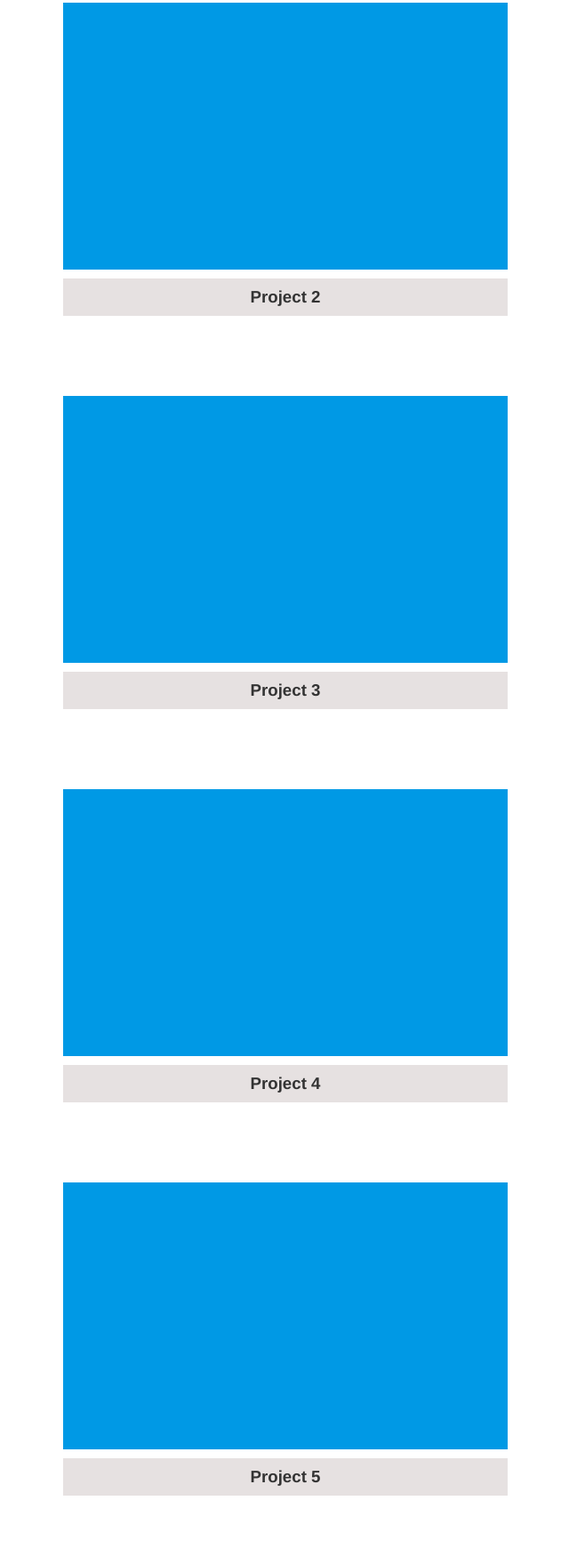
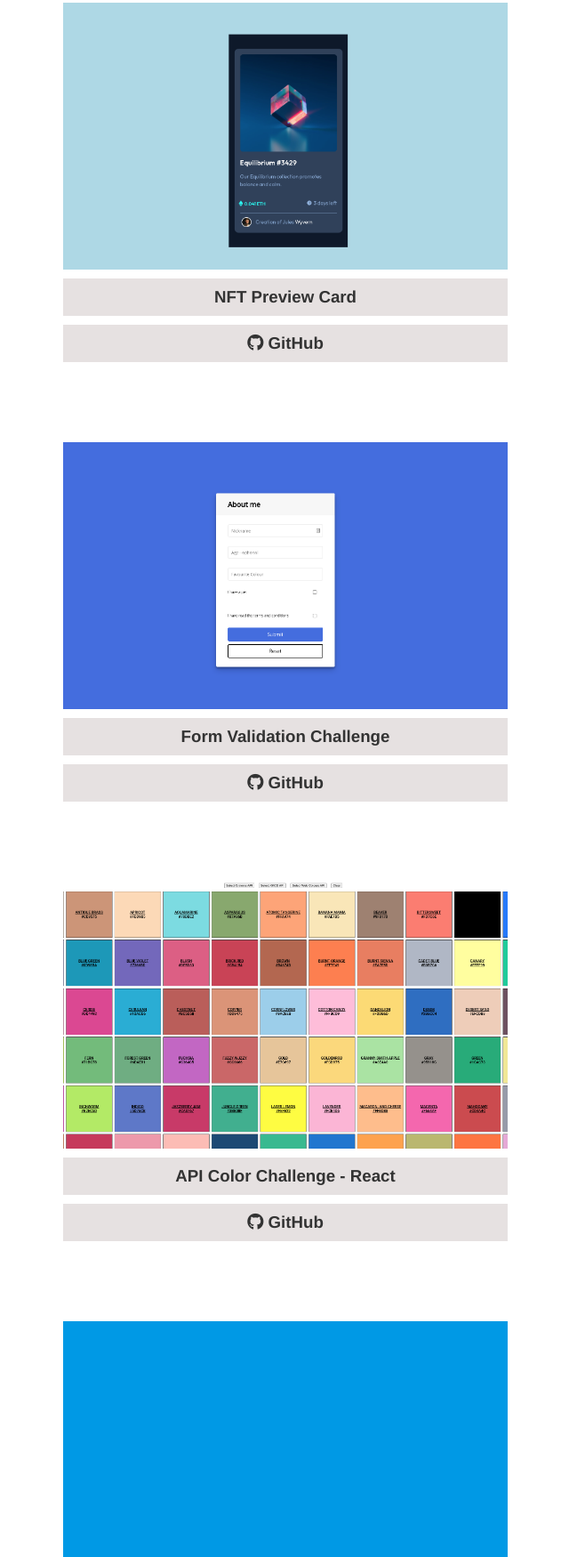
Before and after one commit to leeallen737/portfolio, a website: page portfolio.html in a window 1280 px wide. Shown: the part 676-2426 px from the top of the page at 89% size, without its empty margins (383-1023 px from the left). Drawn offline with Linux system fonts and the light colour scheme.

Commit message:
projects added

```diff
--- a/portfolio.html
+++ b/portfolio.html
@@ -55,25 +55,34 @@
             <a target="_blank" href="https://dazzling-galileo-d5f7b3.netlify.app/">
                 <div class="project">
                     <div class="picture"><img src="./src/assets/Time-Tracker.png"></div>
-                    <h3>Time Tracking Dashboard</h3>
+                    <h3>Time Tracking Dashboard - React</h3>
                     <a target="_blank" href="https://github.com/leeallen737/time-tracking-dashboard-app"><h3><i class="fa-brands fa-github"></i> GitHub</h3></a>
                 </div>
             </a>
 
+            <a target="_blank" href="https://leeallen737.github.io/nft-preview-card/">
                 <div class="project">
-                <div class="picture"></div>
-                <h3>Project 2</h3>
+                    <div class="picture"><img src="./src/assets/nft-project.png"></div>
+                    <h3>NFT Preview Card</h3>
+                    <a target="_blank" href="https://github.com/leeallen737/nft-preview-card"><h3><i class="fa-brands fa-github"></i> GitHub</h3></a>
                 </div>
+            </a>
 
+            <a target="_blank" href="https://leeallen737.github.io/validationChallenge/">
                 <div class="project">
-                <div class="picture"></div>
-                <h3>Project 3</h3>
+                    <div class="picture"><img src="./src/assets/form-validation.png"></div>
+                    <h3>Form Validation Challenge</h3>
+                    <a target="_blank" href="https://github.com/leeallen737/validationChallenge"><h3><i class="fa-brands fa-github"></i> GitHub</h3></a>
                 </div>
+            </a>
 
+            <a target="_blank" href="">
                 <div class="project">
-                <div class="picture"></div>
-                <h3>Project 4</h3>
+                    <div class="picture"><img src="./src/assets/api-color-react.png"></div>
+                    <h3>API Color Challenge - React</h3>
+                    <a target="_blank" href="https://github.com/leeallen737/api-color-react"><h3><i class="fa-brands fa-github"></i> GitHub</h3></a>
                 </div>
+            </a>
 
             <div class="project">
                 <div class="picture"></div>
```
Also changed, not shown: src/assets/api-color-react.png (added), src/assets/form-validation.png (added), src/assets/nft-project.png (added). Lines whose indentation alone changed are shown as unchanged.
